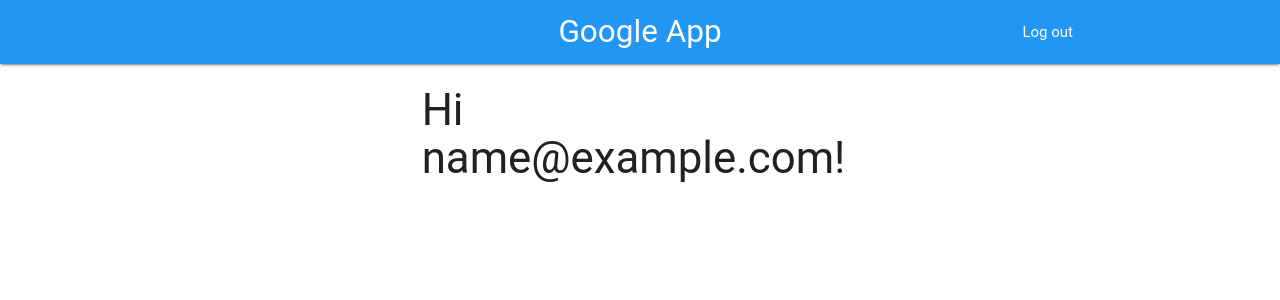
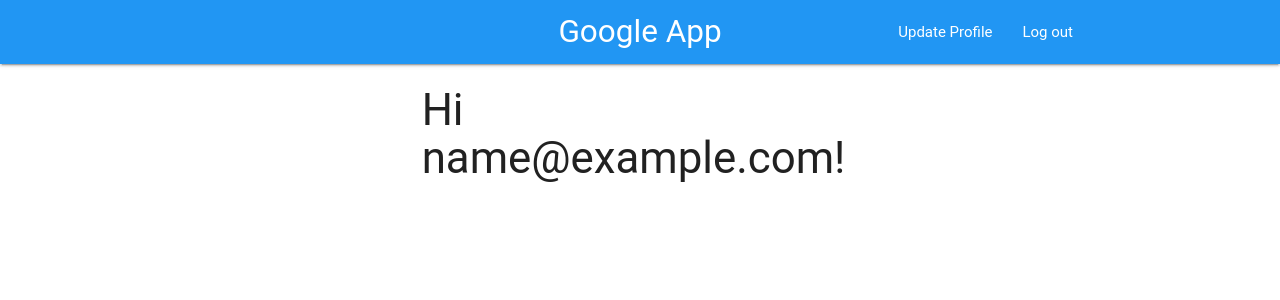
Before and after one commit to daniddelrio/atrade-website, a Django app: page / in a window 1280 px wide. Shown: the top 300 px of the page. Run offline with Django 3.2, Linux system fonts and the light colour scheme; the visitor is signed in with stand-in values (Sample User, id 1); some libraries are stand-ins or nearby versions; some web fonts are replaced.

Commit message:
added update profile button

```diff
--- a/ateneo_trade/shop/templates/base.html
+++ b/ateneo_trade/shop/templates/base.html
@@ -14,6 +14,7 @@
         <div class="nav-wrapper container">
             <a href="/" class="brand-logo center">Google App</a>
             <ul id="nav-mobile" class="right hide-on-med-and-down">
+                <li><a href="/profile">Update Profile</a></li>
                 <li><a href="/account/logout">Log out</a></li>
             </ul>
         </div>
```
